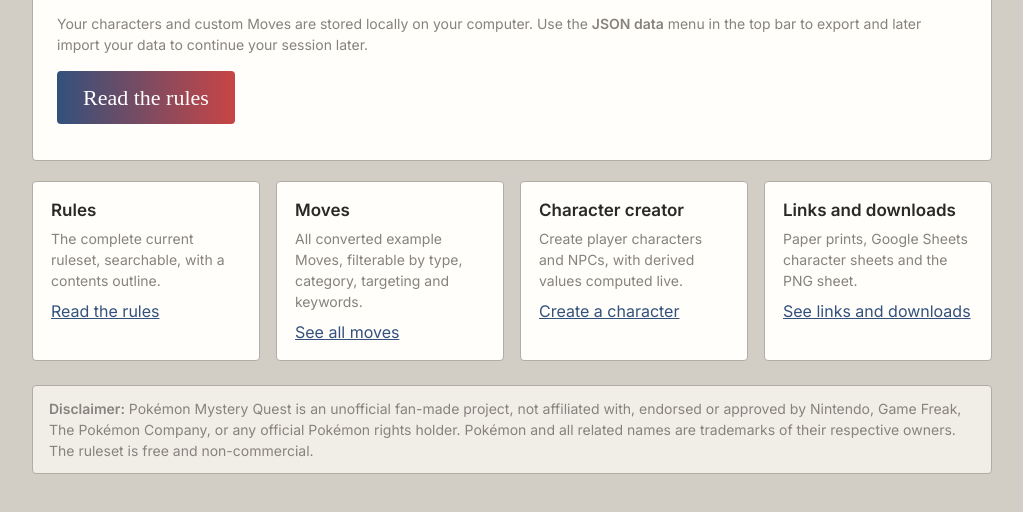
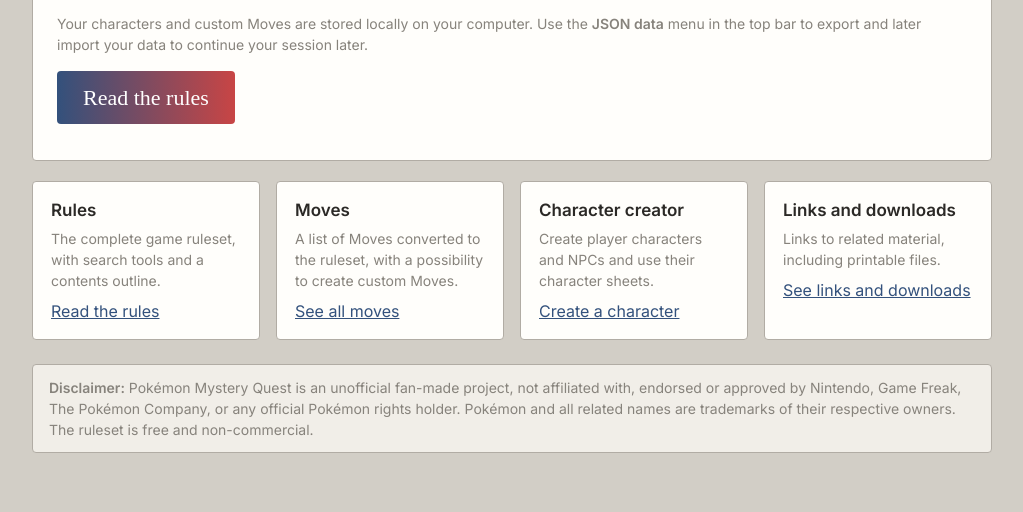
Before and after one commit to Finnfox66/mystery-quest, a plain HTML site: page Website/site/index.html in a window 1280 px wide. Shown: the part 709-1221 px from the top of the page, without its empty margins (128-1151 px from the left). Drawn offline with Linux system fonts and the light colour scheme; a web font is replaced by a local one.

Commit message:
Improve home page wording

```diff
--- a/Website/site/index.html
+++ b/Website/site/index.html
@@ -23,10 +23,10 @@
     </div>
   </div>
   <div class="home-grid">
-    <div class="item"><strong>Rules</strong><p>The complete current ruleset, searchable, with a contents outline.</p><a href="rules/">Read the rules</a></div>
-    <div class="item"><strong>Moves</strong><p>All converted example Moves, filterable by type, category, targeting and keywords.</p><a href="moves/">See all moves</a></div>
-    <div class="item"><strong>Character creator</strong><p>Create player characters and NPCs, with derived values computed live.</p><a href="creator/">Create a character</a></div>
-    <div class="item"><strong>Links and downloads</strong><p>Paper prints, Google Sheets character sheets and the PNG sheet.</p><a href="links-and-downloads/">See links and downloads</a></div>
+    <div class="item"><strong>Rules</strong><p>The complete game ruleset, with search tools and a contents outline.</p><a href="rules/">Read the rules</a></div>
+    <div class="item"><strong>Moves</strong><p>A list of Moves converted to the ruleset, with a possibility to create custom Moves.</p><a href="moves/">See all moves</a></div>
+    <div class="item"><strong>Character creator</strong><p>Create player characters and NPCs and use their character sheets.</p><a href="creator/">Create a character</a></div>
+    <div class="item"><strong>Links and downloads</strong><p>Links to related material, including printable files.</p><a href="links-and-downloads/">See links and downloads</a></div>
   </div>
   <div class="disclaimer">
     <strong>Disclaimer:</strong> Pokémon Mystery Quest is an unofficial fan-made project, not affiliated with, endorsed or
```
